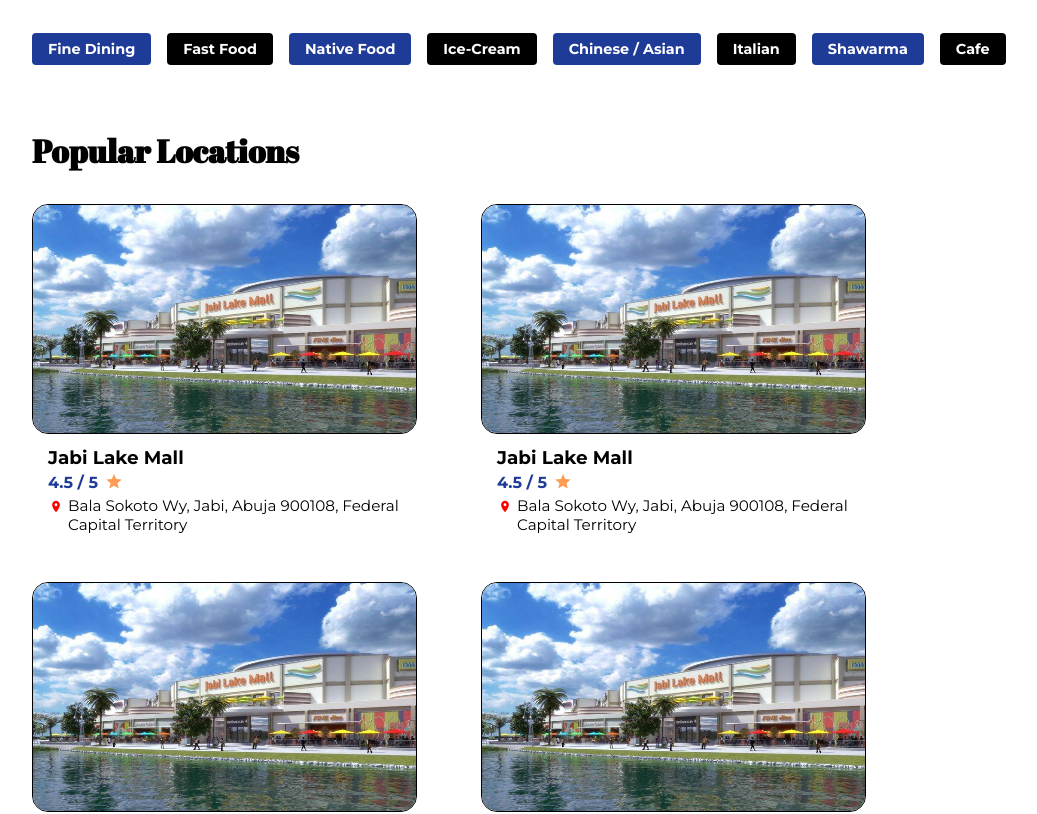
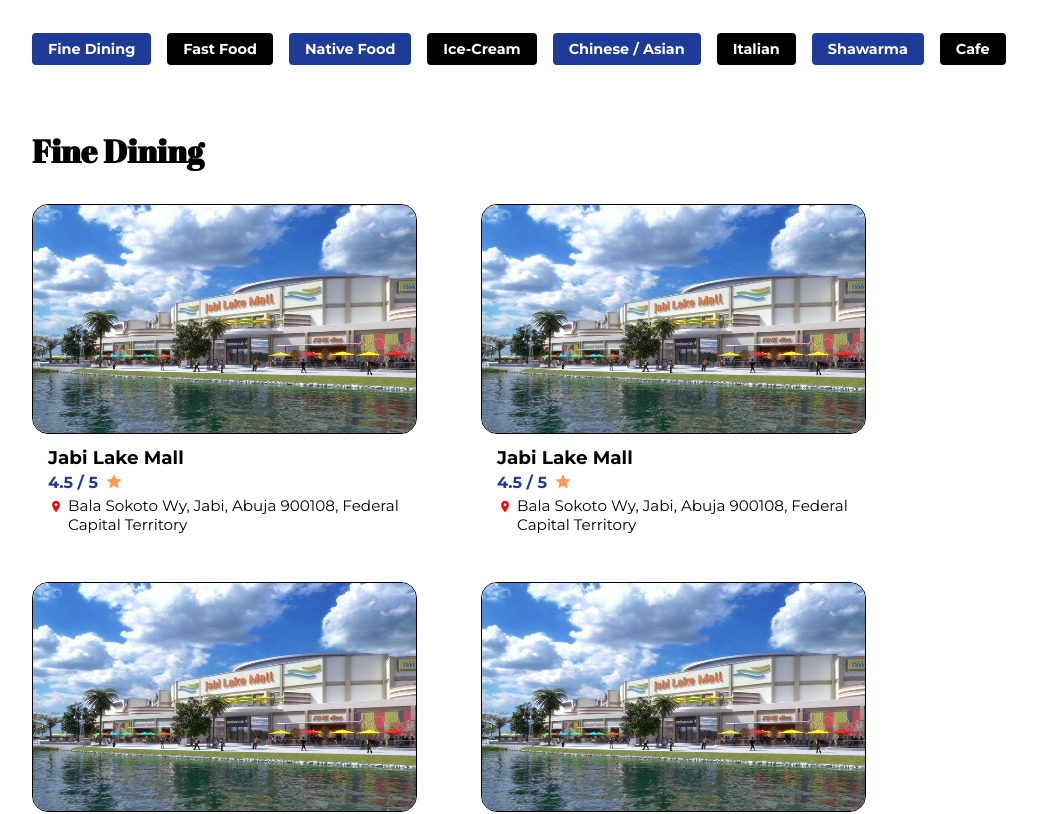
Before and after one commit to Ayinkeeeee/Tourify, a React (Create React App) app: page /food in a window 1280 px wide. Shown: the part 641-1455 px from the top of the page, without its empty margins (0-1037 px from the left). Built offline with nearby package versions, Linux system fonts and the light colour scheme.

Commit message:
added scrolling functionality to food category buttons

```diff
--- a/src/components/sections/LocationsCategory.jsx
+++ b/src/components/sections/LocationsCategory.jsx
@@ -1,13 +1,12 @@
 import LocationCategory from "../items/LocationCategory"
 
-function LocationsCategory({data}) {
+function LocationsCategory({data, id}) {
   return (
-    <section className="locationsGroup">
-      <h1>{data.header}</h1>
+    <section id={id} className="locationsGroup">
+      <h1>{id}</h1>
       <div className="locations">
         {data.locations && data.locations.map((location, index) => <LocationCategory key={index} />)}
       </div>
-      <p className="full_list">View Full List</p>
     </section>
   )
 }
--- a/src/css/App.css
+++ b/src/css/App.css
@@ -348,6 +348,7 @@
   border-radius: 0.25rem;
   color: white;
   cursor: pointer;
+  text-decoration: none;
 }
 #food main .categoriesBtns .categoryBtn.blue {
   background: #1F3B98;
@@ -367,8 +368,11 @@
 #food main .categoriesBtns .categoryBtn.black:active {
   background: black;
 }
+#food main .locationsGroup:first-of-type {
+  margin-top: 3rem;
+}
 #food main .locationsGroup {
-  margin: 3rem 0 0 0;
+  margin: 6rem 0 0 0;
   display: flex;
   flex-direction: column;
 }
@@ -437,6 +441,11 @@
   font-family: "Montserrat", sans-serif;
 }
 
+html {
+  scroll-behavior: smooth;
+  scroll-padding-top: 4rem;
+}
+
 button {
   width: fit-content;
 }
--- a/src/css/Category.css
+++ b/src/css/Category.css
@@ -1,9 +1,9 @@
 /* Error: Undefined variable.
  *    ,
- * 60 |                 background: $dark_blue;
+ * 61 |                 background: $dark_blue;
  *    |                             ^^^^^^^^^^
  *    '
- *   scss/Category.scss 60:29  root stylesheet */
+ *   scss/Category.scss 61:29  root stylesheet */
 
 body::before {
   font-family: "Source Code Pro", "SF Mono", Monaco, Inconsolata, "Fira Mono",
@@ -13,5 +13,5 @@
   padding: 1em;
   margin-bottom: 1em;
   border-bottom: 2px solid black;
-  content: "Error: Undefined variable.\a    \2577 \a 60 \2502                  background: $dark_blue;\a    \2502                              ^^^^^^^^^^\a    \2575 \a   scss/Category.scss 60:29  root stylesheet";
+  content: "Error: Undefined variable.\a    \2577 \a 61 \2502                  background: $dark_blue;\a    \2502                              ^^^^^^^^^^\a    \2575 \a   scss/Category.scss 61:29  root stylesheet";
 }
--- a/src/pages/templates/Category.jsx
+++ b/src/pages/templates/Category.jsx
@@ -13,12 +13,13 @@
           <p>{category.introText}</p>
           <div className="categoriesBtns">
             {category.categories && category.categories.map((category, index) => (
-              <button key={index} className={`categoryBtn ${index % 2 === 0 ? 'blue' : 'black'}`}>
+              <a  href={`#${category}`} key={index} className={`categoryBtn ${index % 2 === 0 ? 'blue' : 'black'}`}>
                 {category}
-              </button>
+              </a>
             ))}
           </div>
-          <LocationsCategory />
+          {category.categories && category.categories.map((category, index)  =>     <LocationsCategory key={index} id={category}/>)
+          }
         </main>
     </div>
   )
--- a/src/scss/App.scss
+++ b/src/scss/App.scss
@@ -7,6 +7,11 @@
     margin: 0;
     padding: 0;
     font-family: "Montserrat", sans-serif;
+}
+
+html{
+    scroll-behavior: smooth;
+    scroll-padding-top: 4rem;
 }
 
 button{
--- a/src/scss/Category.scss
+++ b/src/scss/Category.scss
@@ -54,6 +54,7 @@
                 border-radius: 0.25rem;
                 color: white;
                 cursor: pointer;
+                text-decoration: none;
             }
 
             .categoryBtn.blue{
@@ -81,8 +82,12 @@
             }
         }
 
+        .locationsGroup:first-of-type{
+            margin-top: 3rem;
+        }
+
         .locationsGroup{
-            margin: 3rem 0 0 0;
+            margin: 6rem 0 0 0;
             display: flex;
             flex-direction: column;
 
```
Also changed, not shown: 1 other file (tests, documents, lock files or other folders).
